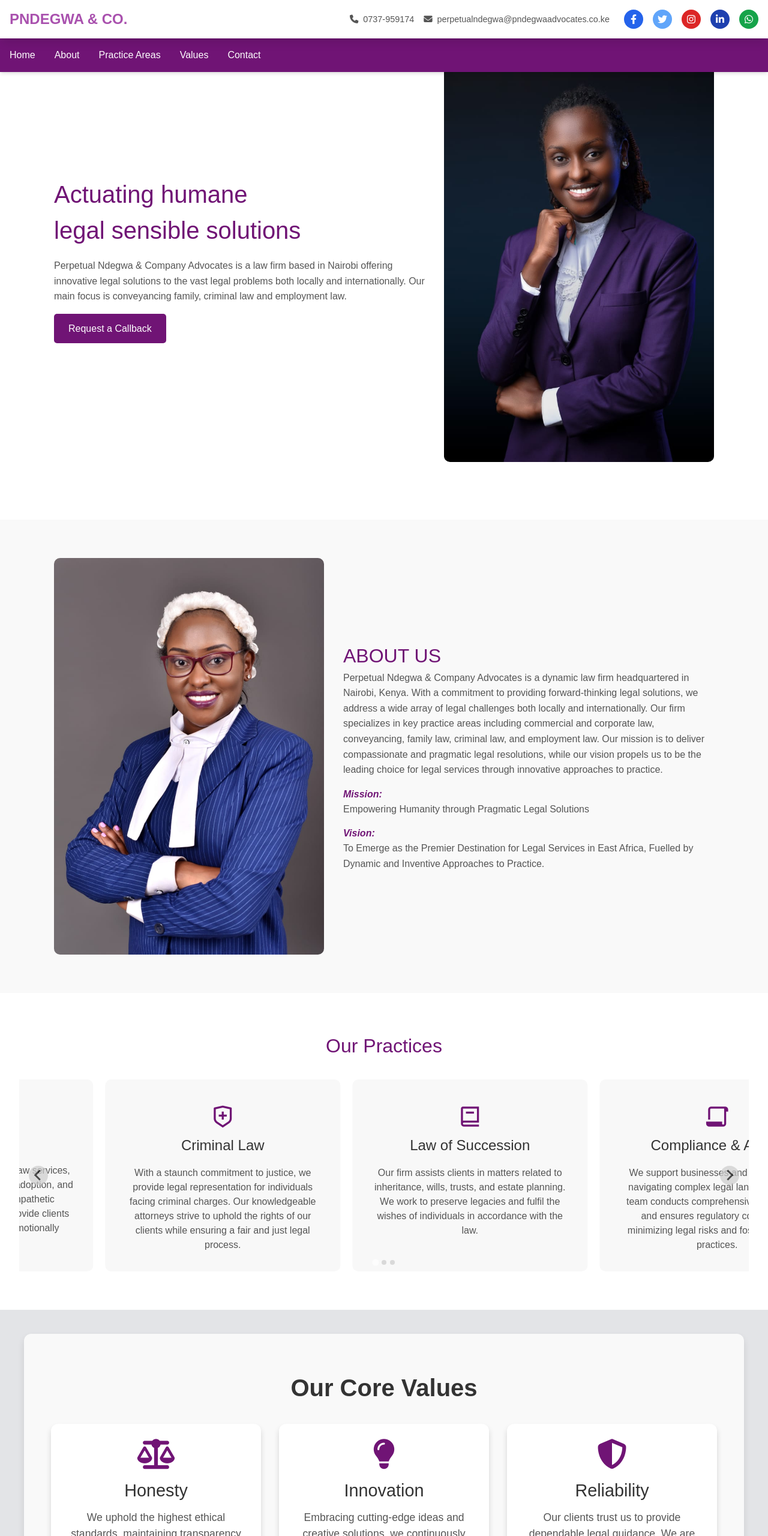
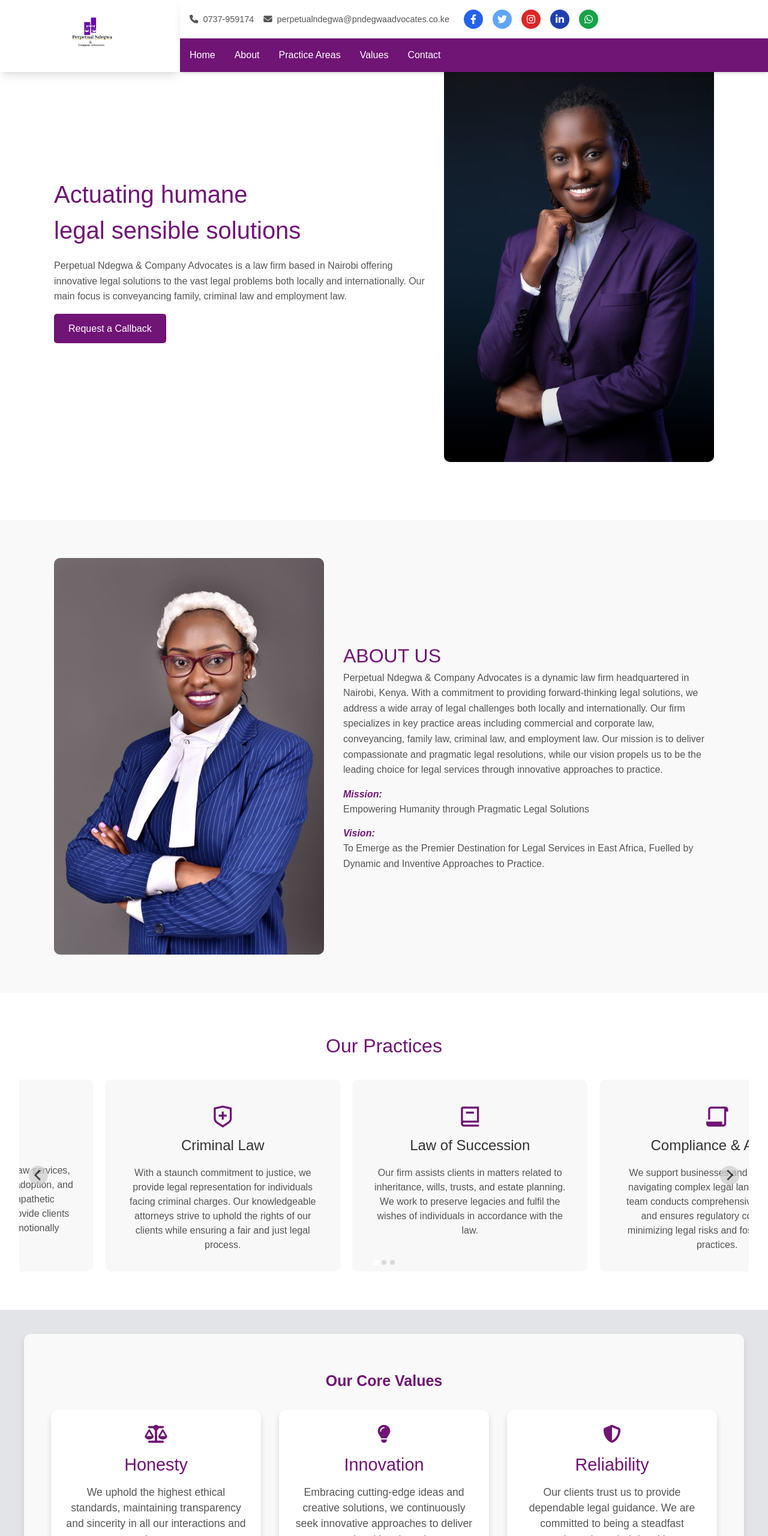
Before and after one commit to Allevandrose/judiciary, a plain HTML site: page index.html in a window 1280 px wide. Shown: the top 2560 px of the page at 60% size. Drawn offline with nearby package versions, Linux system fonts and the light colour scheme.

Commit message:
made it responsive with padding added second nav

```diff
--- a/index.html
+++ b/index.html
@@ -13,14 +13,19 @@
     <link rel="stylesheet" href="style.css" />
   </head>
   <body class="bg-[#e3e4e7]">
-    <!-- Navigation -->
-    <nav x-data="{ isOpen: false }" class="bg-white shadow-lg fixed w-full z-50 ">
+    <div class="flex fixed w-full z-50">
+      <!-- Logo or Text (Responsive) -->
+      <div class="flex items-center justify-center bg-white shadow-lg" style="width: 300px;">
+        <img src="images/logoz.png" alt="Logo" class="h-16 hidden md:block" />
+        <span class="md:hidden font-bold text-[#701475] text-lg">PNDEGWA & CO.</span>
+      </div>
+
+      <!-- Navigation Bars -->
+      <div class="flex-1">
+        <!-- First Navbar -->
+        <nav x-data="{ isOpen: false }" class="bg-white shadow-lg">
           <div class="container mx-auto px-4">
             <div class="flex justify-between items-center py-4">
-          <div>
-            <h1 class="text-2xl font-bold text-[#a951ae]">PNDEGWA & CO.</h1>
-          </div>
-          <!-- Desktop Nav -->
               <div class="hidden md:flex space-x-6 items-center">
                 <div class="flex space-x-4 text-sm">
                   <span class="text-gray-600"><i class="fas fa-phone mr-2"></i>0737-959174</span>
@@ -34,14 +39,12 @@
                   <a href="#" class="w-8 h-8 rounded-full bg-green-600 flex items-center justify-center text-white"><i class="fab fa-whatsapp"></i></a>
                 </div>
               </div>
-          <!-- Mobile Menu Button -->
               <button @click="isOpen = !isOpen" class="md:hidden">
                 <svg class="w-6 h-6" fill="none" stroke="currentColor" viewBox="0 0 24 24">
                   <path stroke-linecap="round" stroke-linejoin="round" stroke-width="2" d="M4 6h16M4 12h16m-7 6h7" />
                 </svg>
               </button>
             </div>
-        <!-- Mobile Menu -->
             <div x-show="isOpen" class="md:hidden pb-4 space-y-4">
               <div class="flex flex-col space-y-2 text-sm">
                 <span class="text-gray-600"><i class="fas fa-phone mr-2"></i>0737-959174</span>
@@ -57,9 +60,9 @@
             </div>
           </div>
         </nav>
-    <!-- second nav -->
-      <!-- Main Navigation -->
-    <nav x-data="{ isOpen: false }" class="bg-[#701475] text-white mt-16 fixed w-full z-40 shadow-md mb-16">
+
+        <!-- Second Navbar -->
+        <nav x-data="{ isOpen: false }" class="bg-[#701475] text-white shadow-md">
           <div class="container mx-auto px-4">
             <div class="flex justify-between items-center py-4">
               <div class="hidden md:flex space-x-8">
@@ -75,7 +78,6 @@
                 </svg>
               </button>
             </div>
-        <!-- Mobile Menu -->
             <div x-show="isOpen" class="md:hidden pb-4 space-y-4 text-center">
               <a href="#home" class="block py-2 hover:bg-[#5a105e]">Home</a>
               <a href="#about" class="block py-2 hover:bg-[#5a105e]">About</a>
@@ -85,6 +87,9 @@
             </div>
           </div>
         </nav>
+      </div>
+    </div>
+
     <!-- =========== HOME SECTION ========== -->
     <section id="home" class="home">
       <div class="home-content">
--- a/style.css
+++ b/style.css
@@ -6,7 +6,9 @@ body {
   padding: 0;
   color: #333;
 }
-
+.logo img{
+  width: 100%;
+}
 /* Navigation Bar */
 nav {
   background: white;
@@ -208,10 +210,10 @@ nav button {
 }
 
 .core-values h2 {
-  font-size: 2.5rem;
-  color: #333;
+  /* font-size: 2.5rem;
+  color: #333; */
   margin-bottom: 30px;
-  font-weight: bold;
+  /* font-weight: bold; */
 }
 
 .values-container {
@@ -234,14 +236,14 @@ nav button {
 }
 
 .value-card i {
-  font-size: 50px;
+  font-size: 30px;
   color: #701475;
   margin-bottom: 15px;
 }
 
 .value-card h3 {
   font-size: 1.8rem;
-  color: #333;
+  color: #701475;
   margin-bottom: 10px;
 }
 
```
Also changed, not shown: images/android-chrome-192x192.png (added), images/android-chrome-512x512.png (added), images/apple-touch-icon.png (added), images/favicon-16x16.png (added), images/favicon-32x32.png (added), images/favicon.ico (added), images/logorr.ico (added), images/logoz.png (added), 1 other file. Lines whose indentation alone changed are shown as unchanged.
